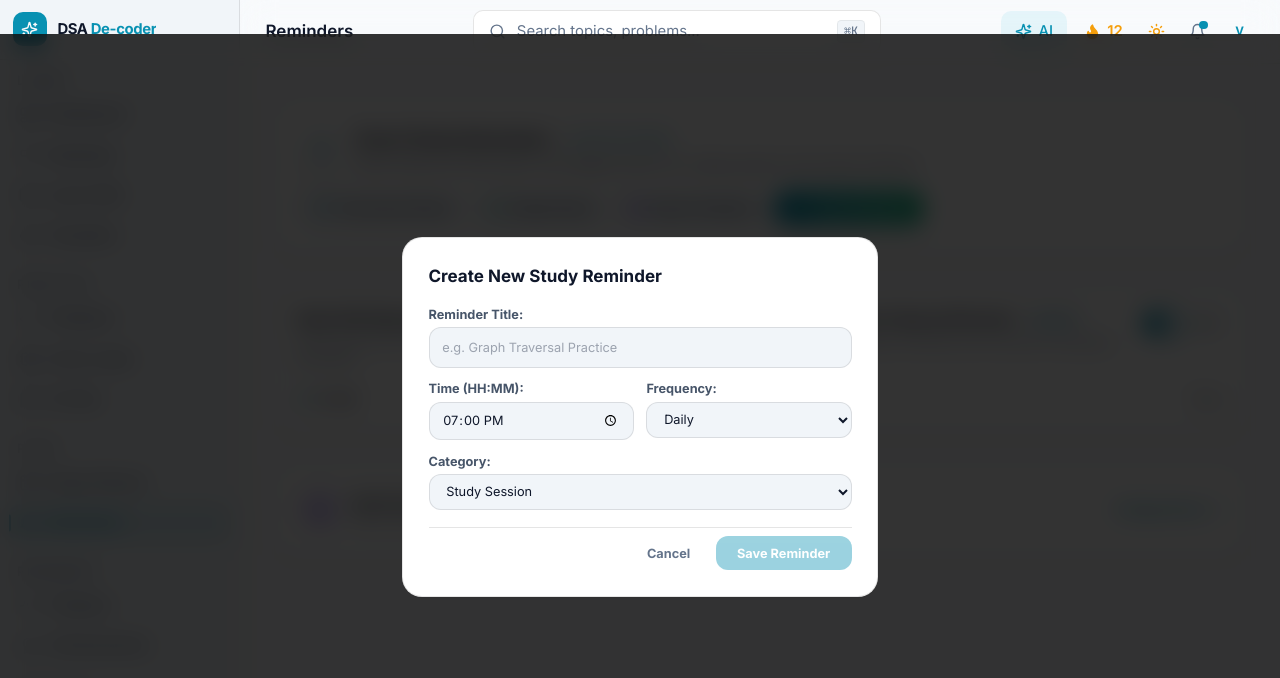
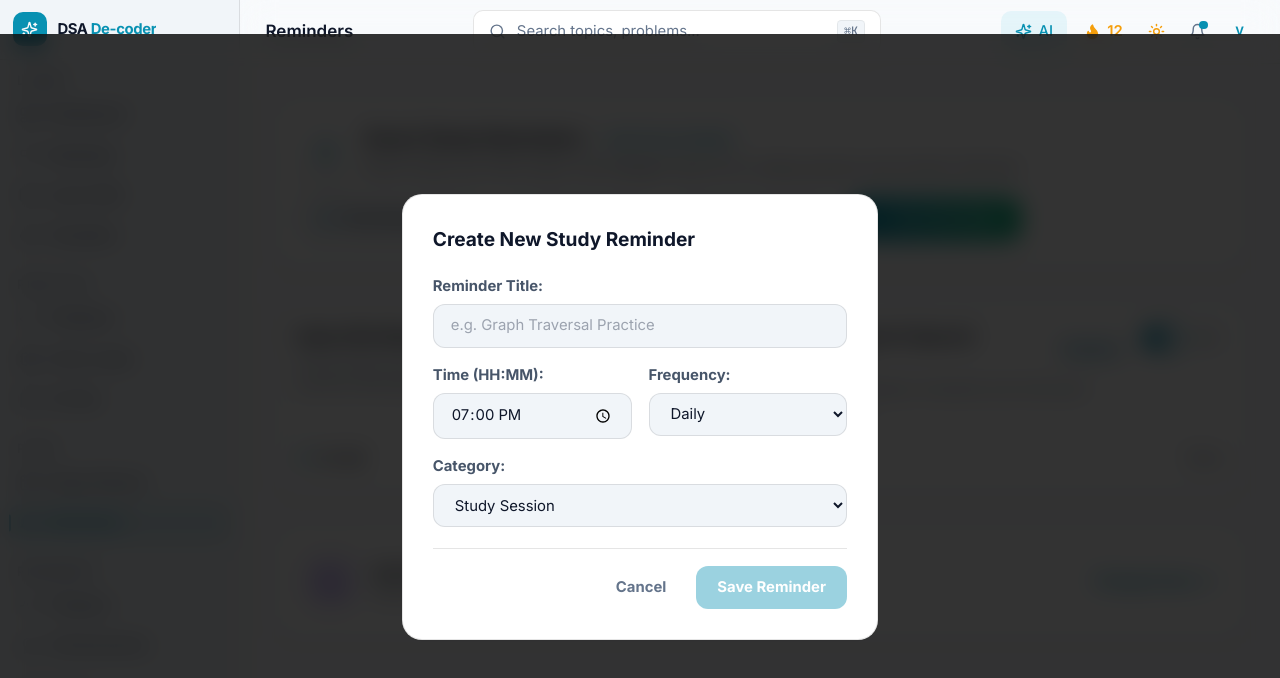
Before and after one commit to vikram1110dev/DSA-De-coder, a Next.js app: page /reminders in a window 1280 px wide. Both pictures are taken after a click on the button "New Reminder". Shown: the top 678 px of the page. Built offline with nearby package versions, Linux system fonts and the light colour scheme.

Commit message:
style: scale up Reminders page typography, icons, and layout sizes

```diff
--- a/src/components/reminders/ReminderManager.tsx
+++ b/src/components/reminders/ReminderManager.tsx
@@ -145,17 +145,17 @@ export const ReminderManager: React.FC = () => {
       {/* Header Bar */}
       <div className="flex flex-wrap items-center justify-between gap-4 p-6 surface border border-border-default rounded-3xl shadow-xl">
         <div className="flex items-center gap-3">
-          <div className="w-10 h-10 rounded-2xl bg-accent/20 text-accent flex items-center justify-center shadow-lg">
-            <Bell className="w-5 h-5" />
+          <div className="w-12 h-12 rounded-2xl bg-accent/20 text-accent flex items-center justify-center shadow-lg">
+            <Bell className="w-6 h-6" />
           </div>
           <div>
-            <h2 className="text-base font-bold text-text-primary flex items-center gap-2">
+            <h2 className="text-lg font-bold text-text-primary flex items-center gap-2">
               Smart Study Reminders
-              <span className="text-[10px] px-2 py-0.5 rounded-full font-bold bg-accent/10 text-accent border border-accent/20">
+              <span className="text-xs px-2.5 py-0.5 rounded-full font-bold bg-accent/10 text-accent border border-accent/20">
                 Quiet Hours Enabled
               </span>
             </h2>
-            <p className="text-xs text-text-secondary">
+            <p className="text-sm text-text-secondary mt-1">
               Never break your DSA streak. Set intelligent alarms for coding sessions and revision intervals.
             </p>
           </div>
@@ -164,7 +164,7 @@ export const ReminderManager: React.FC = () => {
         <div className="flex items-center gap-2">
           <button
             onClick={handleTestChime}
-            className="flex items-center gap-1.5 px-3 py-2 text-xs font-bold text-text-secondary bg-bg-inset hover:bg-bg-secondary border border-border-default rounded-xl transition-colors"
+            className="flex items-center gap-1.5 px-4 py-2.5 text-sm font-bold text-text-secondary bg-bg-inset hover:bg-bg-secondary border border-border-default rounded-xl transition-colors"
           >
             <Volume2 className="w-4 h-4 text-accent" />
             <span>Test Sound Chime</span>
@@ -172,7 +172,7 @@ export const ReminderManager: React.FC = () => {
 
           <button
             onClick={handleRequestBrowserPermission}
-            className="flex items-center gap-1.5 px-3 py-2 text-xs font-bold text-text-secondary bg-bg-inset hover:bg-bg-secondary border border-border-default rounded-xl transition-colors"
+            className="flex items-center gap-1.5 px-4 py-2.5 text-sm font-bold text-text-secondary bg-bg-inset hover:bg-bg-secondary border border-border-default rounded-xl transition-colors"
           >
             <Smartphone className="w-4 h-4 text-state-success" />
             <span>Enable Alerts</span>
@@ -180,7 +180,7 @@ export const ReminderManager: React.FC = () => {
 
           <button
             onClick={handleExportICS}
-            className="flex items-center gap-1.5 px-3 py-2 text-xs font-bold text-text-secondary bg-bg-inset hover:bg-bg-secondary border border-border-default rounded-xl transition-colors"
+            className="flex items-center gap-1.5 px-4 py-2.5 text-sm font-bold text-text-secondary bg-bg-inset hover:bg-bg-secondary border border-border-default rounded-xl transition-colors"
           >
             <CalendarRange className="w-4 h-4 text-accent-violet" />
             <span>Export Calendar</span>
@@ -188,7 +188,7 @@ export const ReminderManager: React.FC = () => {
 
           <button
             onClick={() => setShowAddModal(true)}
-            className="flex items-center gap-1.5 px-4 py-2 text-xs font-bold text-white bg-gradient-to-r from-accent to-accent-emerald hover:opacity-95 rounded-xl transition-all shadow-md shadow-accent/20"
+            className="flex items-center gap-1.5 px-5 py-2.5 text-sm font-bold text-white bg-gradient-to-r from-accent to-accent-emerald hover:opacity-95 rounded-xl transition-all shadow-md shadow-accent/20"
           >
             <Plus className="w-4 h-4" />
             <span>New Reminder</span>
@@ -210,14 +210,14 @@ export const ReminderManager: React.FC = () => {
           >
             <div className="flex items-start justify-between gap-3">
               <div className="space-y-1">
-                <div className="flex items-center gap-2">
-                  <span className="text-sm font-bold text-text-primary">{rem.title}</span>
-                  <span className="text-[10px] px-2 py-0.2 rounded-full font-bold bg-bg-inset text-accent capitalize border border-border-default">
+                <div className="flex items-center gap-2.5">
+                  <span className="text-base font-bold text-text-primary">{rem.title}</span>
+                  <span className="text-xs px-2.5 py-0.5 rounded-full font-bold bg-bg-inset text-accent capitalize border border-border-default">
                     {rem.type}
                   </span>
                 </div>
                 {rem.description && (
-                  <p className="text-xs text-text-muted">{rem.description}</p>
+                  <p className="text-sm text-text-muted">{rem.description}</p>
                 )}
               </div>
 
@@ -246,9 +246,9 @@ export const ReminderManager: React.FC = () => {
               </div>
             </div>
 
-            <div className="flex items-center justify-between pt-2 border-t border-border-default text-xs text-text-secondary font-mono">
+            <div className="flex items-center justify-between pt-3 border-t border-border-default text-sm text-text-secondary font-mono">
               <span className="flex items-center gap-1.5 text-text-primary font-bold">
-                <Clock className="w-3.5 h-3.5 text-accent" />
+                <Clock className="w-4 h-4 text-accent" />
                 {rem.time}
               </span>
               <span className="capitalize font-sans">{rem.repeatType}</span>
@@ -258,14 +258,14 @@ export const ReminderManager: React.FC = () => {
       </div>
 
       {/* Quiet Hours Policy Card */}
-      <div className="p-6 surface border border-border-default rounded-3xl flex items-center justify-between gap-4">
-        <div className="flex items-center gap-3">
-          <div className="w-9 h-9 rounded-xl bg-accent-violet/20 text-accent-violet flex items-center justify-center">
-            <Moon className="w-5 h-5" />
+      <div className="p-7 surface border border-border-default rounded-3xl flex items-center justify-between gap-4">
+        <div className="flex items-center gap-4">
+          <div className="w-12 h-12 rounded-xl bg-accent-violet/20 text-accent-violet flex items-center justify-center">
+            <Moon className="w-6 h-6" />
           </div>
           <div>
-            <div className="text-xs font-bold text-text-primary">Quiet Hours Mode</div>
-            <div className="text-[11px] text-text-secondary">
+            <div className="text-sm font-bold text-text-primary">Quiet Hours Mode</div>
+            <div className="text-xs text-text-secondary mt-0.5">
               Alarms and loud alerts are silenced between <strong className="text-text-primary">{profile.quietHoursStart}</strong> and <strong className="text-text-primary">{profile.quietHoursEnd}</strong>.
             </div>
           </div>
@@ -273,7 +273,7 @@ export const ReminderManager: React.FC = () => {
 
         <Link
           href="/settings"
-          className="text-xs font-bold text-accent hover:underline shrink-0"
+          className="text-sm font-bold text-accent hover:underline shrink-0"
         >
           Change Hours →
         </Link>
@@ -282,38 +282,38 @@ export const ReminderManager: React.FC = () => {
       {/* Add Reminder Modal */}
       {showAddModal && (
         <div className="fixed inset-0 z-50 flex items-center justify-center p-4 bg-black/80 backdrop-blur-md">
-          <div className="w-full max-w-md surface border border-border-default rounded-3xl p-6 shadow-2xl space-y-4 animate-in zoom-in-95 duration-200">
-            <h3 className="text-base font-bold text-text-primary">Create New Study Reminder</h3>
+          <div className="w-full max-w-md surface border border-border-default rounded-3xl p-7 shadow-2xl space-y-5 animate-in zoom-in-95 duration-200">
+            <h3 className="text-lg font-bold text-text-primary">Create New Study Reminder</h3>
 
-            <div className="space-y-3 text-xs">
+            <div className="space-y-4 text-sm">
               <div>
-                <label className="text-text-secondary font-bold block mb-1">Reminder Title:</label>
+                <label className="text-text-secondary font-bold block mb-1.5">Reminder Title:</label>
                 <input
                   type="text"
                   value={title}
                   onChange={(e) => setTitle(e.target.value)}
                   placeholder="e.g. Graph Traversal Practice"
-                  className="w-full bg-bg-inset border border-border-default rounded-xl px-3 py-2.5 text-text-primary focus:outline-none focus:border-accent"
+                  className="w-full bg-bg-inset border border-border-default rounded-xl px-4 py-2.5 text-text-primary focus:outline-none focus:border-accent"
                 />
               </div>
 
-              <div className="grid grid-cols-2 gap-3">
+              <div className="grid grid-cols-2 gap-4">
                 <div>
-                  <label className="text-text-secondary font-bold block mb-1">Time (HH:MM):</label>
+                  <label className="text-text-secondary font-bold block mb-1.5">Time (HH:MM):</label>
                   <input
                     type="time"
                     value={time}
                     onChange={(e) => setTime(e.target.value)}
-                    className="w-full bg-bg-inset border border-border-default rounded-xl px-3 py-2 text-text-primary focus:outline-none focus:border-accent"
+                    className="w-full bg-bg-inset border border-border-default rounded-xl px-4 py-2.5 text-text-primary focus:outline-none focus:border-accent"
                   />
                 </div>
 
                 <div>
-                  <label className="text-text-secondary font-bold block mb-1">Frequency:</label>
+                  <label className="text-text-secondary font-bold block mb-1.5">Frequency:</label>
                   <select
                     value={repeatType}
                     onChange={(e) => setRepeatType(e.target.value as any)}
-                    className="w-full bg-bg-inset border border-border-default rounded-xl px-3 py-2 text-text-primary focus:outline-none focus:border-accent capitalize"
+                    className="w-full bg-bg-inset border border-border-default rounded-xl px-4 py-2.5 text-text-primary focus:outline-none focus:border-accent capitalize"
                   >
                     <option value="daily">Daily</option>
                     <option value="weekdays">Weekdays</option>
@@ -324,11 +324,11 @@ export const ReminderManager: React.FC = () => {
               </div>
 
               <div>
-                <label className="text-text-secondary font-bold block mb-1">Category:</label>
+                <label className="text-text-secondary font-bold block mb-1.5">Category:</label>
                 <select
                   value={type}
                   onChange={(e) => setType(e.target.value as any)}
-                  className="w-full bg-bg-inset border border-border-default rounded-xl px-3 py-2 text-text-primary focus:outline-none focus:border-accent capitalize"
+                  className="w-full bg-bg-inset border border-border-default rounded-xl px-4 py-2.5 text-text-primary focus:outline-none focus:border-accent capitalize"
                 >
                   <option value="study">Study Session</option>
                   <option value="practice">Coding Practice</option>
@@ -338,17 +338,17 @@ export const ReminderManager: React.FC = () => {
               </div>
             </div>
 
-            <div className="flex items-center justify-end gap-2 pt-2 border-t border-border-default">
+            <div className="flex items-center justify-end gap-3 pt-4 border-t border-border-default">
               <button
                 onClick={() => setShowAddModal(false)}
-                className="px-4 py-2 text-xs font-bold text-text-muted hover:text-text-primary"
+                className="px-4 py-2 text-sm font-bold text-text-muted hover:text-text-primary"
               >
                 Cancel
               </button>
               <button
                 onClick={handleCreateReminder}
                 disabled={!title.trim()}
-                className="px-5 py-2 text-xs font-bold text-white bg-accent hover:bg-accent-muted disabled:opacity-40 rounded-xl transition-colors"
+                className="px-5 py-2.5 text-sm font-bold text-white bg-accent hover:bg-accent-muted disabled:opacity-40 rounded-xl transition-colors"
               >
                 Save Reminder
               </button>
```
